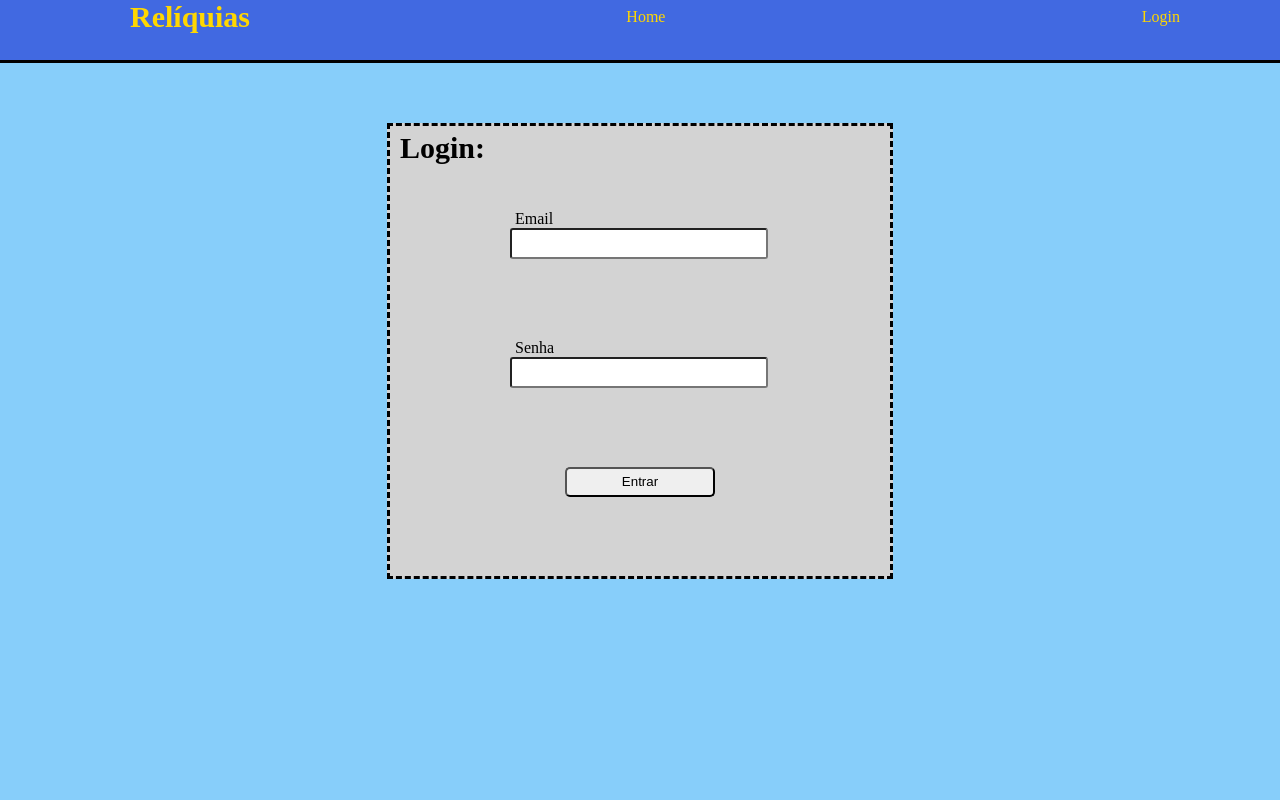
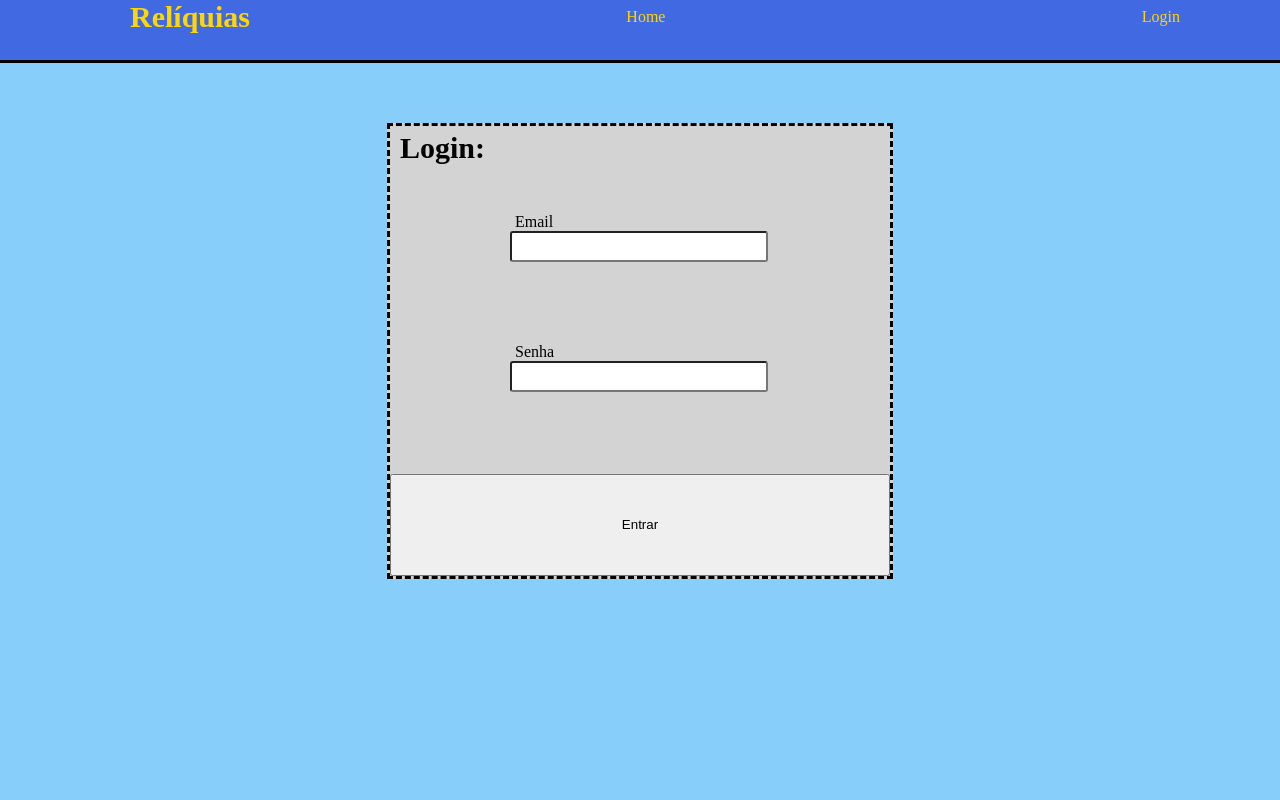
Before and after one commit to rogerxavier29/Desafio_React2, a React (Create React App) app in the folder usuarios/: page /login/logar in a window 1280 px wide. Shown: the top 800 px of the page. Built offline with nearby package versions, Linux system fonts and the light colour scheme.

Commit message:
LoginCreate.js
Retirado o botao e passado como button.
Retirado console.log(sessionStorage).
window.location.replace passado como /home

```diff
--- a/usuarios/src/Components/Login/LoginCreate/LoginCreate.js
+++ b/usuarios/src/Components/Login/LoginCreate/LoginCreate.js
@@ -3,7 +3,7 @@ import Input from '../../Form/Input';
 import axios from 'axios';
 import useForm from '../../../Hooks/useForm';
 
-import { Estrutura, Formulario, Titulo, Botao } from './styles';
+import { Estrutura, Formulario, Titulo } from './styles';
 
 const LoginCreate = () => {
   const email = useForm('email');
@@ -25,8 +25,7 @@ const LoginCreate = () => {
             sessionStorage.setItem('id', response.data.user.id);
             sessionStorage.setItem('name', response.data.user.name);
             sessionStorage.setItem('email', response.data.user.email);
-            console.log(sessionStorage);
-            window.location.replace('/');
+            window.location.replace('/home');
           }
         },
         (error) => {
@@ -53,7 +52,7 @@ const LoginCreate = () => {
           placeholder="Digite sua senha"
           {...senha}
         />
-        <Botao>Entrar</Botao>
+        <button>Entrar</button>
       </Formulario>
     </Estrutura>
   );
```
